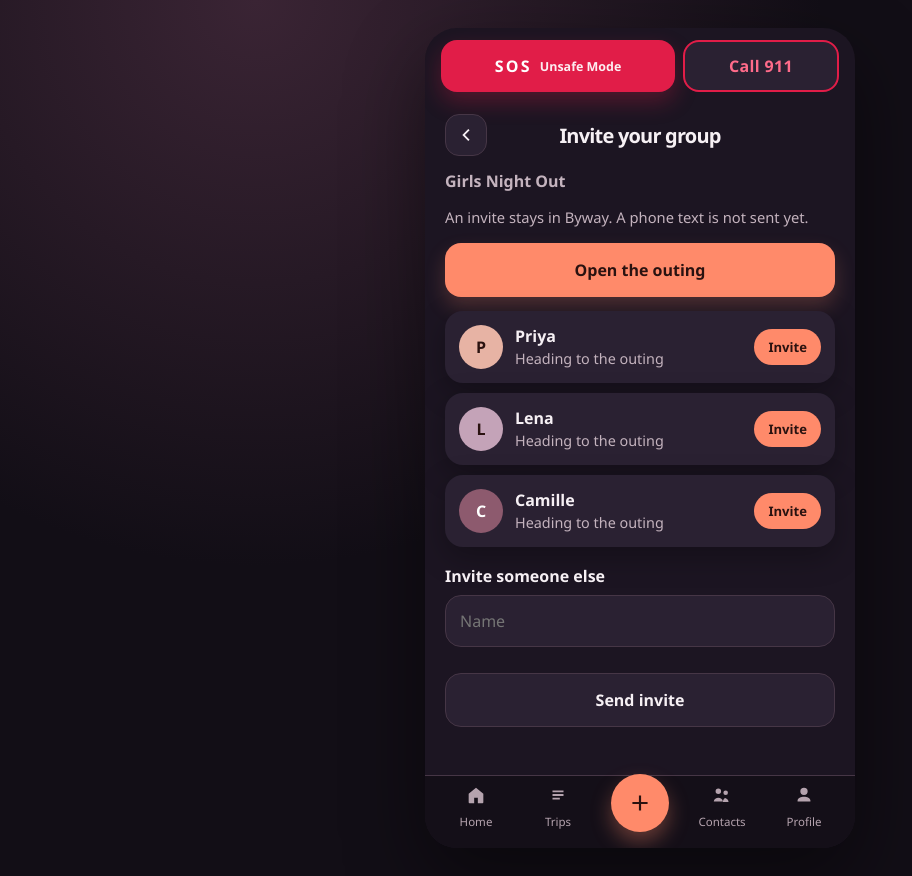
After one commit to anu1702/ByWay, a Django app: page /sessions/group/invite/ in a window 1280 px wide. The commit adds this page. Shown: the whole page, without its empty margins (0-912 px from the left). Run offline with Django 5.2, Linux system fonts and the light colour scheme; the visitor is signed in with stand-in values (Sample User, id 1); data that the repository does not hold is empty.

Commit message:
Add group invites, check-in choices, and a demo of an unusual trip.

```diff
--- a/config/settings.py
+++ b/config/settings.py
@@ -5,7 +5,7 @@ BASE_DIR = Path(__file__).resolve().parent.parent
 
 SECRET_KEY = os.environ.get(
     "DJANGO_SECRET_KEY",
-    "dev-only-change-me-before-any-real-deployment-detour-490",
+    "dev-only-change-me-before-any-real-deployment-byway-490",
 )
 DEBUG = os.environ.get("DJANGO_DEBUG", "true").lower() in {"1", "true", "yes"}
 ALLOWED_HOSTS = [
--- a/static/css/app.css
+++ b/static/css/app.css
@@ -904,6 +947,27 @@ legend { font-weight: 700; margin-bottom: 10px; }
   font-weight: 700;
 }
 
+.invite-form { margin: 0 0 0 auto; }
+
+.invite-form .button {
+  width: auto;
+  min-height: 36px;
+  padding: 0 14px;
+  border-radius: 999px;
+  box-shadow: none;
+  font-size: 0.82rem;
+}
+
+.invite-name { margin-top: 18px; }
+
+.outing-name {
+  margin: -8px 0 8px;
+  color: var(--muted);
+  font-weight: 700;
+}
+
+.outing-go { margin-top: 14px; }
+
 .timeline {
   list-style: none;
   margin: 18px 0 0;
--- a/templates/accounts/home.html
+++ b/templates/accounts/home.html
@@ -49,7 +49,7 @@
           <small>Open places near 401 W Springfield Ave, Urbana</small>
         </span>
       </a>
-      <a class="quiet-card" href="{% url 'session_mode' 'group' %}">
+      <a class="quiet-card" href="{% url 'group_invite' %}">
         <span class="glyph" aria-hidden="true">
           <svg viewBox="0 0 24 24"><path d="M8 11a3 3 0 1 1 0-6 3 3 0 0 1 0 6Zm8 1a2.5 2.5 0 1 1 0-5 2.5 2.5 0 0 1 0 5ZM3.5 19c.4-2.4 2.4-3.8 4.5-3.8s4.1 1.4 4.5 3.8h-9Zm9.2-.2c.3-1.5 1.2-2.7 2.5-3.4 1.6.3 3.2 1.3 3.8 3.4h-6.3Z"/></svg>
         </span>
--- a/templates/trips/model_lab.html
+++ b/templates/trips/model_lab.html
@@ -24,7 +24,7 @@
           </li>
         {% endfor %}
       {% else %}
-        <li><span><strong>Normal coffee detour</strong><small>Not run</small></span></li>
+        <li><span><strong>Normal coffee byway</strong><small>Not run</small></span></li>
         <li><span><strong>Long stop off-route</strong><small>Not run</small></span></li>
         <li><span><strong>Late bus wait</strong><small>Not run</small></span></li>
         <li><span><strong>Wrong-direction trip</strong><small>Not run</small></span></li>
--- a/templates/trips/safe_nearby.html
+++ b/templates/trips/safe_nearby.html
@@ -5,7 +5,7 @@
 {% block content %}
   <main class="screen form-screen" id="safe-nearby">
     <header class="form-head">
-      <a class="back" href="{% url 'home' %}" aria-label="Back to home">
+      <a class="back" href="{% if return_session %}{% url 'session_live' return_session %}{% else %}{% url 'home' %}{% endif %}" aria-label="{% if return_session %}Back to the trip{% else %}Back to home{% endif %}">
         <svg viewBox="0 0 24 24" aria-hidden="true"><path d="M14.5 5.5 8 12l6.5 6.5 1.4-1.4L10.8 12l5.1-5.1-1.4-1.4Z"/></svg>
       </a>
       <h1>Somewhere safe</h1>
--- /dev/null
+++ b/templates/trips/session_group_invite.html
@@ -0,0 +1,55 @@
+{% extends "base.html" %}
+
+{% block title %}Invite your group · Byway{% endblock %}
+
+{% block content %}
+  <main class="screen session">
+    <header class="form-head">
+      <a class="back" href="{% url 'home' %}" aria-label="Back to home">
+        <svg viewBox="0 0 24 24" aria-hidden="true"><path d="M14.5 5.5 8 12l6.5 6.5 1.4-1.4L10.8 12l5.1-5.1-1.4-1.4Z"/></svg>
+      </a>
+      <h1>Invite your group</h1>
+      <span></span>
+    </header>
+    <p class="outing-name">Girls Night Out</p>
+    <p class="fine">An invite stays in Byway. A phone text is not sent yet.</p>
+    {% if saved %}
+      <p class="banner">Invite saved. It stays in Byway. A phone text is not sent yet.</p>
+    {% endif %}
+    {% if error %}
+      <p class="banner">{{ error }}</p>
+    {% endif %}
+    <a class="button outing-go" href="{% url 'session_mode' 'group' %}">Open the outing</a>
+    <ul class="member-list">
+      {% for person in people %}
+        <li>
+          <span class="avatar {{ person.avatar }}" aria-hidden="true">{{ person.initial }}</span>
+          <span>
+            <strong>{{ person.name }}</strong>
+            <small>{{ person.detail }}</small>
+          </span>
+          {% if person.invited %}
+            <em>Invited</em>
+          {% else %}
+            <form class="invite-form" method="post" action="{% url 'group_invite' %}">
+              {% csrf_token %}
+              <input type="hidden" name="name" value="{{ person.name }}">
+              <button class="button" type="submit">Invite</button>
+            </form>
+          {% endif %}
+        </li>
+      {% endfor %}
+    </ul>
+    <form class="session-form invite-name" method="post" action="{% url 'group_invite' %}">
+      {% csrf_token %}
+      <label class="field">Invite someone else
+        <input type="text" name="name" maxlength="80" autocomplete="name" placeholder="Name">
+      </label>
+      <button class="button button-ghost" type="submit">Send invite</button>
+    </form>
+  </main>
+{% endblock %}
+
+{% block tabbar %}
+  {% include "partials/tabbar.html" %}
+{% endblock %}
--- a/templates/trips/session_unsafe.html
+++ b/templates/trips/session_unsafe.html
@@ -22,7 +22,7 @@
     </ul>
     <div class="unsafe-actions">
       <a class="button call-911-solid" href="tel:911">Call 911</a>
-      <a class="button button-end" href="{% if request.GET.sos %}{% url 'home' %}{% else %}{% url 'session_mode' 'active' %}{% if preview_query %}?{{ preview_query }}{% endif %}{% endif %}">End Unsafe Mode</a>
+      <a class="button button-end" href="{% if request.GET.return_session %}{% url 'session_live' request.GET.return_session %}{% elif request.GET.sos %}{% url 'home' %}{% else %}{% url 'session_mode' 'active' %}{% if preview_query %}?{{ preview_query }}{% endif %}{% endif %}">End Unsafe Mode</a>
     </div>
   </main>
 {% endblock %}
--- a/trips/monitor.py
+++ b/trips/monitor.py
@@ -38,7 +38,7 @@ _TRAIN_LABELS = np.array([0, 0, 0, 0, 0, 0, 0, 1, 1, 1, 1, 1, 1, 1, 1])
 
 SAMPLE_CASES = [
     {
-        "name": "Normal coffee detour",
+        "name": "Normal coffee byway",
         "expected": "On track",
         "features": [0.15, 4, 2, 2.5],
     },
--- a/trips/urls.py
+++ b/trips/urls.py
@@ -19,8 +19,10 @@ urlpatterns = [
     path("sessions/<int:session_id>/score.json", views.session_score_api, name="session_score_api"),
     path("sessions/<int:session_id>/export.json", views.session_export, name="session_export"),
     path("sessions/<int:session_id>/answer/", views.session_answer, name="session_answer"),
+    path("sessions/<int:session_id>/demo-checkin/", views.session_demo_checkin, name="session_demo_checkin"),
     path("sessions/<int:session_id>/miss/", views.session_miss, name="session_miss"),
     path("sessions/<int:session_id>/location/", views.session_location, name="session_location"),
     path("sessions/<int:session_id>/safe/", views.session_safe, name="session_safe"),
+    path("sessions/group/invite/", views.group_invite, name="group_invite"),
     path("sessions/<slug:mode>/", views.session_mode, name="session_mode"),
 ]
--- a/trips/views.py
+++ b/trips/views.py
@@ -3,6 +3,7 @@ from datetime import timedelta
 from django.contrib.auth.decorators import login_required
 from django.http import Http404, JsonResponse
 from django.shortcuts import get_object_or_404, redirect, render
+from django.urls import reverse
 from django.utils import timezone
 from django.views.decorators.http import require_http_methods
 
@@ -106,6 +107,7 @@ PLACES = [
 ]
 
 CHECKIN_WAIT = timedelta(seconds=30)
+DEMO_CHECKIN_KEY = "demo_checkins"
 
 PREVIEW_MODES = [
     ("active", "On track"),
@@ -114,6 +116,22 @@ PREVIEW_MODES = [
     ("places", "Get out"),
     ("group", "Group"),
     ("incident", "Incident"),
+]
+
+# People who appear on the sample outing. Invites stay in the app.
+OUTING_PEOPLE = (
+    {"name": "Priya", "detail": "Heading to the outing", "avatar": "avatar-2"},
+    {"name": "Lena", "detail": "Heading to the outing", "avatar": "avatar-3"},
+    {"name": "Camille", "detail": "Heading to the outing", "avatar": "avatar-4"},
+)
+GROUP_INVITE_KEY = "group_invites"
+
+# Sample outing around The Red Lion. Distances match the group list.
+GROUP_PINS = [
+    {"name": "You", "latitude": 40.109949, "longitude": -88.235644, "color": "#ff8a6a", "direction": "left", "offset": [-12, 0]},
+    {"name": "Priya", "latitude": 40.111108, "longitude": -88.234506, "color": "#e7b3a4", "direction": "right", "offset": [12, 0]},
+    {"name": "Lena", "latitude": 40.107050, "longitude": -88.235644, "color": "#c4a3b8", "direction": "bottom", "offset": [0, 10]},
+    {"name": "Camille", "latitude": 40.114442, "longitude": -88.240382, "color": "#8d5a6e", "direction": "top", "offset": [0, -10]},
 ]
 
 
@@ -176,6 +194,7 @@ def preview_context(request, mode):
         "notice": request.GET.get("notice", ""),
         "tab": tab,
         "filter": place_filter,
+        "group_pins": GROUP_PINS,
         "filter_choices": (
             ("all", "All"),
             ("open", "Open now"),
@@ -319,6 +338,9 @@ def safe_nearby(request):
     if monitoring not in MONITOR_NOTES:
         monitoring = "balanced"
     found = nearby_open_places(DEMO_HERE["latitude"], DEMO_HERE["longitude"], timezone.localtime())
+    return_session = request.GET.get("return_session", "")
+    if not return_session.isdigit():
+        return_session = ""
     return render(
         request,
         "trips/safe_nearby.html",
@@ -328,6 +350,7 @@ def safe_nearby(request):
             "demo_here": DEMO_HERE,
             "places": found["places"],
             "fallback": found["fallback"],
+            "return_session": return_session,
         },
     )
 
@@ -453,6 +476,7 @@ def session_live(request, session_id):
         {
             "session": session,
             "checkin": checkin,
+            "demo_checkin": _is_demo_checkin(request, checkin),
             "pings": session.pings.select_related("contact"),
             "members": session.members.select_related("contact"),
             "score": session.scores.first(),
@@ -616,6 +640,32 @@ def session_export(request, session_id):
     return response
 
 
+def _remember_demo_checkin(request, checkin):
+    stored = request.session.get(DEMO_CHECKIN_KEY, [])
+    if not isinstance(stored, list):
+        stored = []
+    if checkin.id not in stored:
+        stored.append(checkin.id)
+    request.session[DEMO_CHECKIN_KEY] = stored[-20:]
+    request.session.modified = True
+
+
+def _is_demo_checkin(request, checkin):
+    stored = request.session.get(DEMO_CHECKIN_KEY, [])
+    return bool(checkin and isinstance(stored, list) and checkin.id in stored)
+
+
+@login_required
+@require_http_methods(["POST"])
+def session_demo_checkin(request, session_id):
+    session = _session_or_404(session_id, request.user)
+    if not session.escalated and not session.marked_safe and not session.open_checkin():
+        checkin = _open_checkin(session)
+        if checkin:
+            _remember_demo_checkin(request, checkin)
+    return redirect("session_live", session.id)
+
+
 @login_required
 @require_http_methods(["POST"])
 def session_answer(request, session_id):
@@ -627,6 +677,11 @@ def session_answer(request, session_id):
         checkin.save()
         session.missed_checkins = 0
         session.save(update_fields=["missed_checkins"])
+    nxt = request.POST.get("next", "")
+    if nxt == "places":
+        return redirect(f"{reverse('safe_nearby')}?return_session={session.id}")
+    if nxt == "unsafe":
+        return redirect(f"{reverse('session_mode', args=['unsafe'])}?return_session={session.id}")
     return redirect("session_live", session.id)
 
 
@@ -635,10 +690,14 @@ def session_answer(request, session_id):
 def session_miss(request, session_id):
     session = _session_or_404(session_id, request.user)
     checkin = session.open_checkin()
+    was_demo = _is_demo_checkin(request, checkin)
     if checkin and timezone.now() + timedelta(seconds=2) >= checkin.deadline:
         _miss_checkin(session, checkin)
     elif checkin is None:
         _refresh_checkins(session)
+    opened = session.open_checkin()
+    if was_demo and opened:
+        _remember_demo_checkin(request, opened)
     target = redirect("session_live", session.id)
     if session.open_checkin():
         target["Location"] += "?notify=1"
@@ -699,6 +758,89 @@ def session_safe(request, session_id):
     if session.escalated:
         _mark_safe(session)
     return redirect("session_live", session.id)
+
+
+def _invited_names(request):
+    stored = request.session.get(GROUP_INVITE_KEY, [])
+    if not isinstance(stored, list):
+        return []
+    names = []
+    for name in stored:
+        if isinstance(name, str) and name.strip():
+            names.append(name.strip())
+    return names
+
+
+def _group_people(user, invited):
+    people = [dict(person) for person in OUTING_PEOPLE]
+    seen = {person["name"].casefold() for person in people}
+    for contact in Contact.objects.filter(user=user):
+        key = contact.name.casefold()
+        if key in seen:
+            continue
+        people.append({"name": contact.name, "detail": "Saved contact", "avatar": ""})
+        seen.add(key)
+    invited_keys = {name.casefold() for name in invited}
+    for person in people:
+        person["invited"] = person["name"].casefold() in invited_keys
+        person["initial"] = person["name"][:1].upper()
+    extras = []
+    for name in invited:
+        if name.casefold() in seen:
+            continue
+        extras.append(
+            {
+                "name": name,
+                "detail": "Invited by name",
+                "avatar": "",
+                "invited": True,
+                "initial": name[:1].upper(),
+            }
+        )
+        seen.add(name.casefold())
+    return people + extras
+
+
+def _remember_invite(request, name):
+    invited = _invited_names(request)
+    if name.casefold() not in {item.casefold() for item in invited}:
+        invited.append(name)
+        request.session[GROUP_INVITE_KEY] = invited
+        request.session.modified = True
+    return invited
+
+
+@login_required
+@require_http_methods(["GET", "POST"])
+def group_invite(request):
+    invited = _invited_names(request)
+    error = ""
+    saved = False
+    if request.method == "POST":
+        raw = request.POST.get("name", "").strip()
+        people = _group_people(request.user, invited)
+        known = {person["name"].casefold(): person["name"] for person in people}
+        if raw.casefold() in known:
+            _remember_invite(request, known[raw.casefold()])
+            saved = True
+        elif any(character.isdigit() for character in raw):
+            error = "Use a name. Byway does not text a phone number."
+        elif 2 <= len(raw) <= 80:
+            _remember_invite(request, raw)
+            saved = True
+        else:
+            error = "Enter a name to invite."
+        if saved:
+            request.session["group_invite_saved"] = True
+            return redirect("group_invite")
+    else:
+        saved = bool(request.session.pop("group_invite_saved", False))
+    people = _group_people(request.user, _invited_names(request))
+    return render(
+        request,
+        "trips/session_group_invite.html",
+        {"people": people, "error": error, "saved": saved},
+    )
 
 
 @login_required
```
Also changed, not shown: other parts of static/css/app.css (+43 -0 lines), templates/trips/session_checkin.html (+8 -5 lines), templates/trips/session_group.html (+40 -2 lines), templates/trips/session_live.html (+40 -3 lines), trips/tests.py (+72 -2 lines).
